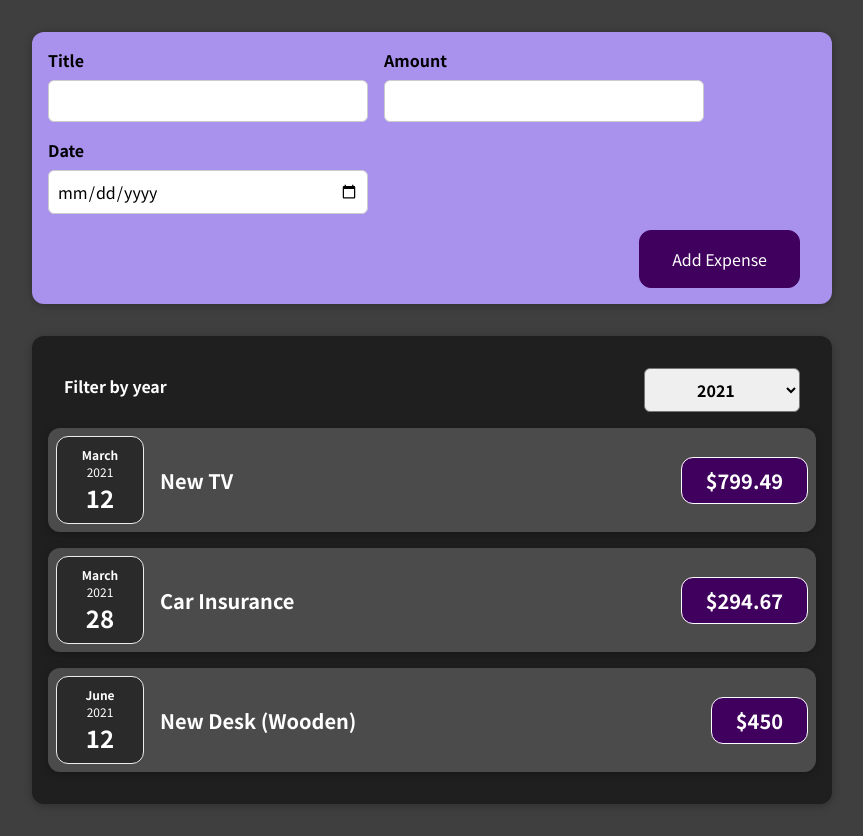
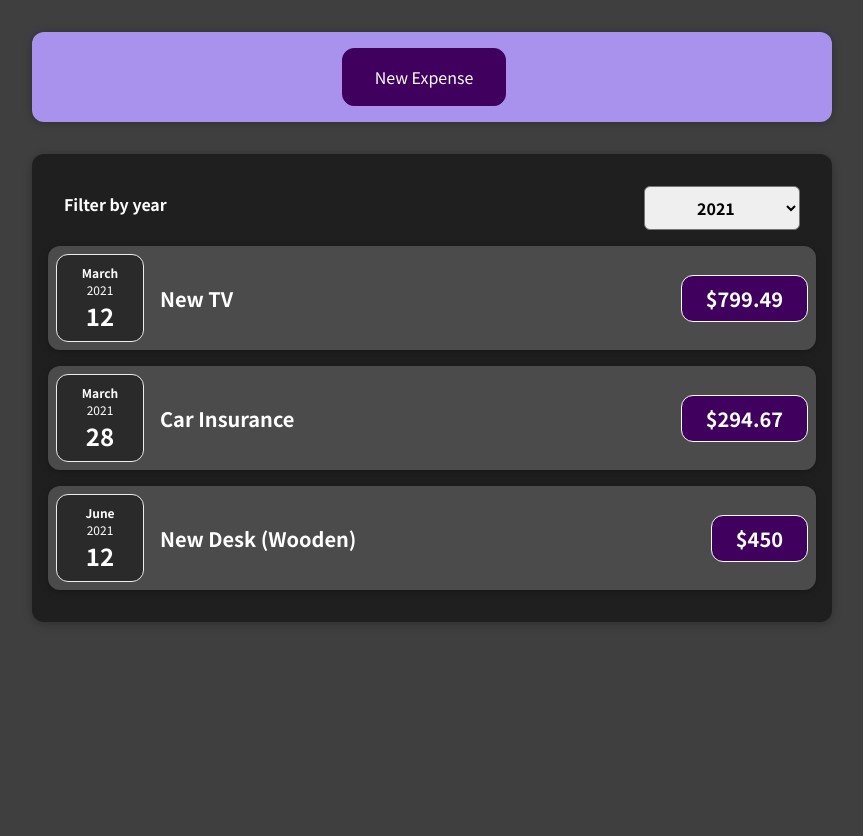
Before and after one commit to suthan83/expensify, a React (Create React App) app: page / in a window 1280 px wide. Shown: the whole page, without its empty margins (208-1071 px from the left). After the commit the page ends 800 px from the top, so only its background shows below. Built offline with nearby package versions, Linux system fonts and the light colour scheme.

Commit message:
hides form by default unless user clicks on button to add expense

```diff
--- a/src/components/NewExpense/ExpenseForm.js
+++ b/src/components/NewExpense/ExpenseForm.js
@@ -33,6 +33,10 @@ const ExpenseForm = (props) => {
         setDate('');
     }
 
+    const formCancelHandler = (event) => {
+        props.onCancel();
+    }
+
     return(
         <form onSubmit={formSubmitHandler} action="">
             <div className='new-expense__controls'>
@@ -50,6 +54,7 @@ const ExpenseForm = (props) => {
                 </div>
             </div>
             <div className="new-expense__actions">
+                <button type="button" onClick={formCancelHandler}>Cancel</button>
                 <button type='submit'>Add Expense</button>
             </div>
         </form>
--- a/src/components/NewExpense/NewExpense.js
+++ b/src/components/NewExpense/NewExpense.js
@@ -1,19 +1,33 @@
-import React from 'react';
+import React, { useState } from 'react';
 import ExpenseForm from './ExpenseForm';
 
 import './NewExpense.css';
 
 const NewExpense = (props) => {
+
+    const [clicked, setClicked]= useState(false);
+
     const saveExpenseDataHandler = (data) => {
         const expenseData = {
             ...data,
             id: Math.random().toString()
         }
         props.onAddExpense(expenseData)
+        setClicked(false);
     }
+
+    const cancelExpenseHandler = (event) => {
+        setClicked(false);
+    }
+
+    const clickHandler = (event) => {
+        setClicked(true);
+    }
+
     return (
         <div className="new-expense">
-            <ExpenseForm onExpenseSave={saveExpenseDataHandler}/>
+            {!clicked && <button onClick={clickHandler}>New Expense</button>}
+            {clicked && <ExpenseForm onExpenseSave={saveExpenseDataHandler} onCancel={cancelExpenseHandler}/>}
         </div>
     )
 }
```
